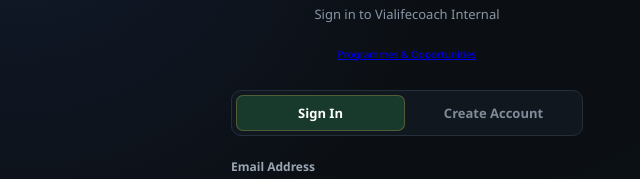
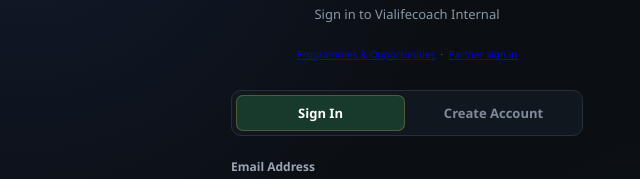
Before and after one commit to chikondi82/internal, a website: page index.html in a window 1280 px wide. Shown: the part 207-386 px from the top of the page, 233-873 px from the left. Drawn offline with Linux system fonts and the light colour scheme; no server answers.

Commit message:
Add public partner portal links

```diff
--- a/index.html
+++ b/index.html
@@ -41,7 +41,7 @@
       </div>
       <h1>Vialifecoach Internal</h1>
       <p class="sub">Sign in to Vialifecoach Internal</p>
-      <p class="footer"><a href="programmes.html">Programmes &amp; Opportunities</a></p>
+      <p class="footer"><a href="programmes.html">Programmes &amp; Opportunities</a> &nbsp;·&nbsp; <a href="vgf-partner.html">Partner sign in</a></p>
       <div class="tabs">
         <button class="tab on" id="tl" onclick="switchTab('login')">Sign In</button>
         <button class="tab" id="ts" onclick="switchTab('signup')">Create Account</button>
```
Also changed, not shown: programmes.html (+1 -1 lines).
